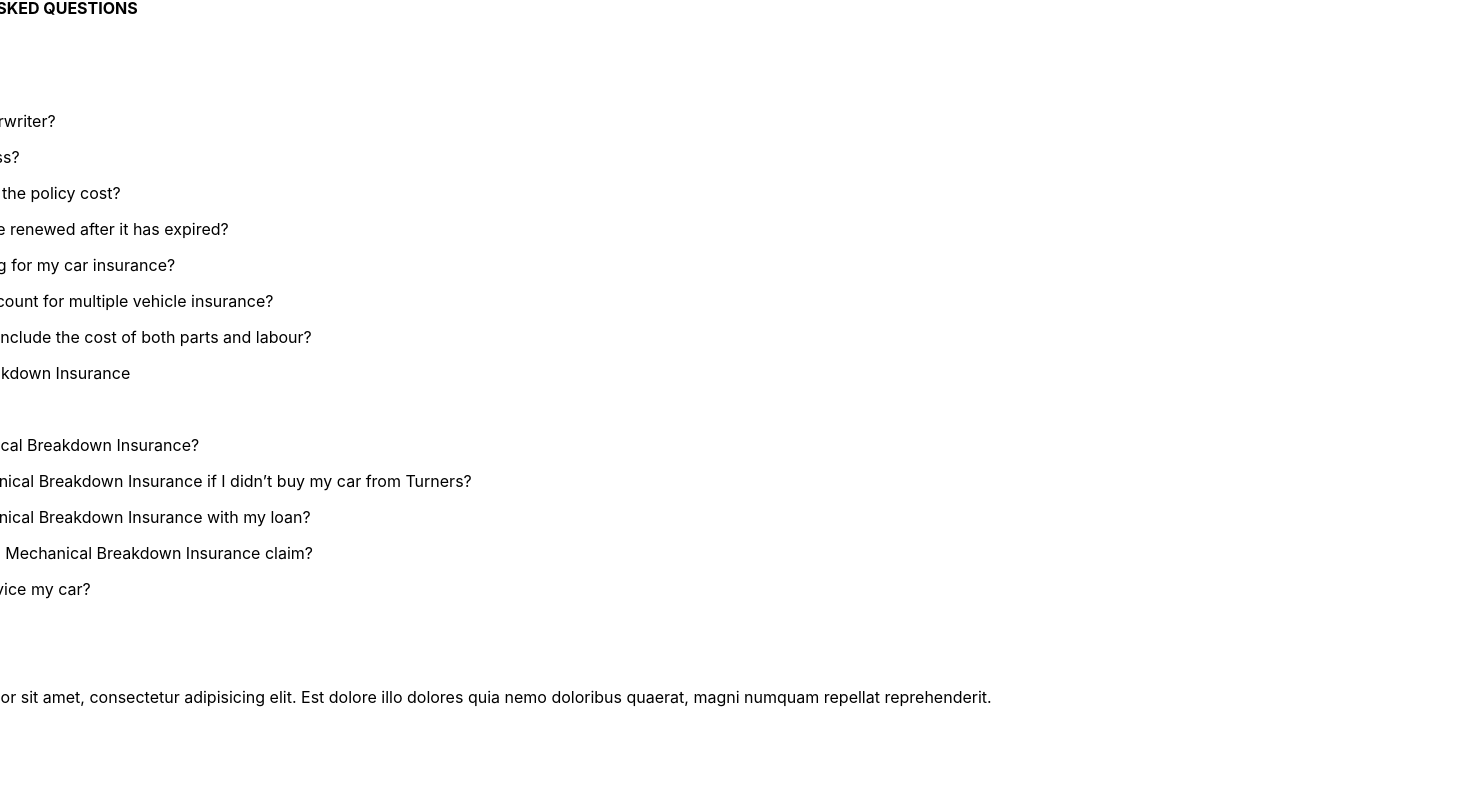
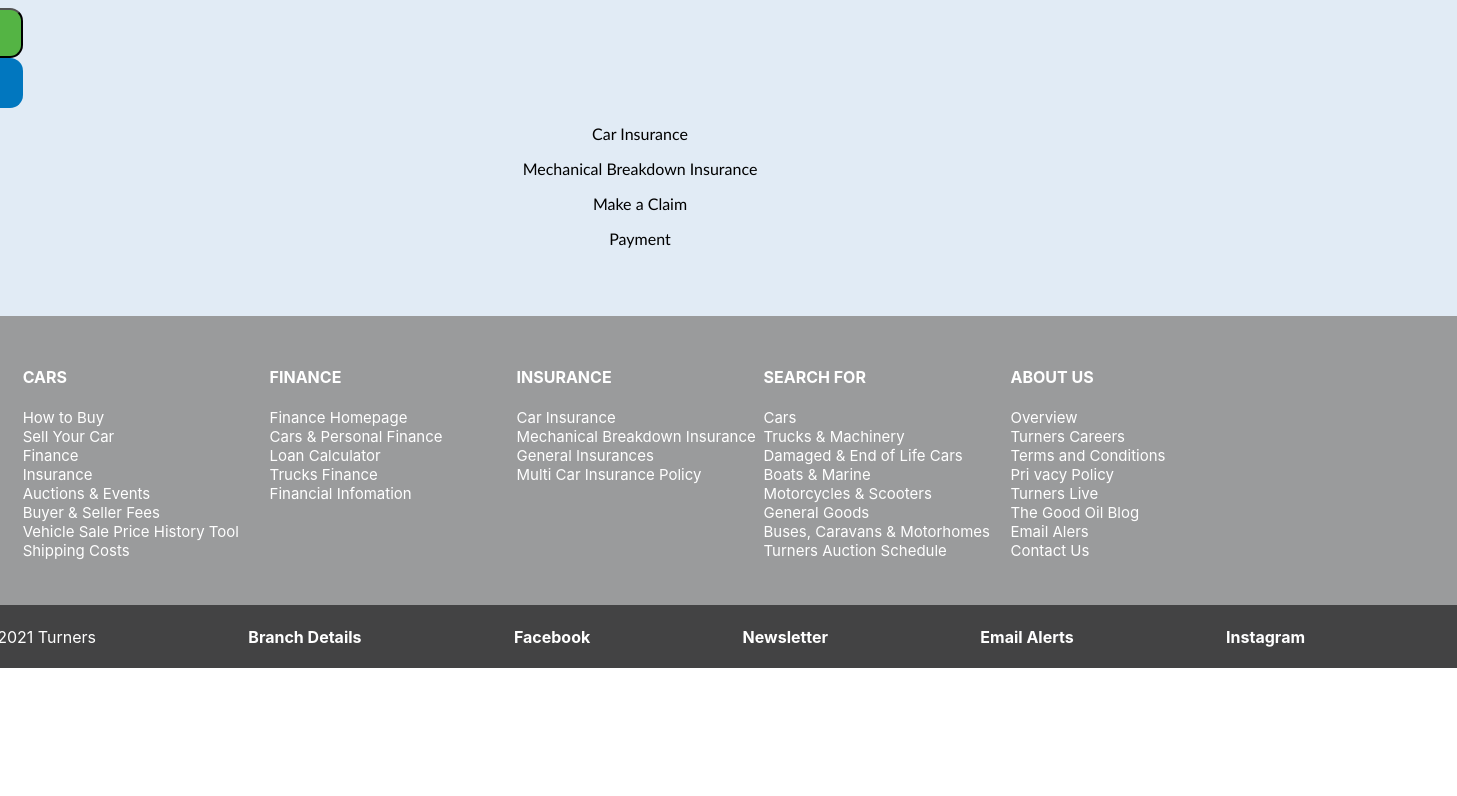
Before and after one commit to therealalyssa/mission5, a React (Create React App) app: page / in a window 1280 px wide. Shown: the part 1929-2725 px from the top of the page, 1457 px wide, since content can reach past the window. After the commit the page ends 2597 px from the top, so only its background shows below. Built offline with nearby package versions, Linux system fonts and the light colour scheme; grey boxes are pictures that could not be loaded.

Commit message:
changes to faq, links and footer

```diff
--- a/src/Components/FAQs.tsx
+++ b/src/Components/FAQs.tsx
@@ -1,119 +1,158 @@
 //Alyssa
+
 import React from 'react'
 
-function FAQs() {
+
+function FAQs(){
+
   return (
-    <section className="questions">
-        <div>
-          <h4>FREQUENTLY ASKED QUESTIONS</h4>
-        </div>
-        <div className="section-center">
-
-          <article className="question">
-
-            <div className="question-title">
-              <p>Car Insurance</p>
-              <button type="button" className="question-btn">
-                <span className="plus-icon">
-                  <i className="far fa-plus-square"></i>
-                </span>
-                <span className="minus-icon">
-                  < i className="far fa-minus-square"></i>
-                </span>
-              </button>
-            </div>
-            <div className="question-text">
-              <p>
-                Who is the underwriter?
-              </p>
-              <p>
-                What is an excess?
-              </p>
-              <p>How much does the policy cost?</p>
-              <p>Can my policy be renewed after it has expired?</p>
-              <p>Can I stop paying for my car insurance?</p>
-              <p>Do you have discount for multiple vehicle insurance?</p>
-              <p>Does the policy include the cost of both parts and labour?</p>
-            </div>
-          </article>
 
 
-          <article className="question">
+    <div className="faq-section">
 
-            <div className="question-title">
-              <p>Mechanical Breakdown Insurance </p>
-              <button type="button" className="question-btn">
-                <span className="plus-icon">
-                  <i className="far fa-plus-square"></i>
-                </span>
-                <span className="minus-icon">
-                  <i className="far fa-minus-square"></i>
-                </span>
-              </button>
-            </div>
+      <div className="faq-bg">
 
-            <div className="question-text">
-            <p>
-                What is Mechanical Breakdown Insurance?  </p>
-                <p>Can I get Mechanical Breakdown Insurance if I didn’t buy my car from Turners? </p>
-<p>Can I get Mechanical Breakdown Insurance with my loan? </p>
-<p>How do I make a Mechanical Breakdown Insurance claim? </p>
-<p>Do I need to service my car? </p>
-            </div>
-          </article>
+        <div>
+
+        <p>Frequently Asked Questions</p>
+        <button className="green-button2">Hi</button>
+          <div className='faqbutton1'>
+          Car Insurance
+          </div>
+          <p>Car Insurance</p>
+
+              <p>Mechanical Breakdown Insurance</p>
 
 
-          <article className="question">
+<p>Make a Claim</p>
 
-            <div className="question-title">
-              <p>Make a Claim</p>
 
-              <button type="button" className="question-btn">
-                <span className="plus-icon">
-                  <i className="far fa-plus-square"></i>
-                </span>
-                <span className="minus-icon">
-                  <i className="far fa-minus-square"></i>
-                </span>
-              </button>
-            </div>
+<p>Payment</p>
 
-            <div className="question-text">
-              <p>
-                Lorem ipsum dolor sit amet, consectetur adipisicing elit. Est
-                dolore illo dolores quia nemo doloribus quaerat, magni numquam
-                repellat reprehenderit.
-              </p>
-            </div>
-          </article>
+        </div>
+      </div>
+    </div> )};
+    export default FAQs;
 
-          <article className="question">
 
-            <div className="question-title">
-              <p>Payment</p>
 
-              <button type="button" className="question-btn">
-                <span className="plus-icon">
-                  <i className="far fa-plus-square"></i>
-                </span>
-                <span className="minus-icon">
-                  <i className="far fa-minus-square"></i>
-                </span>
-              </button>
-            </div>
 
-            <div className="question-text">
-              <p>
-                Lorem ipsum dolor sit amet, consectetur adipisicing elit. Est
-                dolore illo dolores quia nemo doloribus quaerat, magni numquam
-                repellat reprehenderit.
-              </p>
-            </div>
-          </article>
-          </div>
-      </section>
 
-  )
-}
+// import React from 'react'
 
-export default FAQs
+// function FAQs() {
+//   return (
+//     <section className="questions">
+//         <div>
+//           <h4>FREQUENTLY ASKED QUESTIONS</h4>
+//         </div>
+//         <div className="section-center">
+
+//           <article className="question">
+
+//             <div className="question-title">
+//               <p>Car Insurance</p>
+//               <button type="button" className="question-btn">
+//                 <span className="plus-icon">
+//                   <i className="far fa-plus-square"></i>
+//                 </span>
+//                 <span className="minus-icon">
+//                   < i className="far fa-minus-square"></i>
+//                 </span>
+//               </button>
+//             </div>
+//             <div className="question-text">
+//               <p>
+//                 Who is the underwriter?
+//               </p>
+//               <p>
+//                 What is an excess?
+//               </p>
+//               <p>How much does the policy cost?</p>
+//               <p>Can my policy be renewed after it has expired?</p>
+//               <p>Can I stop paying for my car insurance?</p>
+//               <p>Do you have discount for multiple vehicle insurance?</p>
+//               <p>Does the policy include the cost of both parts and labour?</p>
+//             </div>
+//           </article>
+
+
+//           <article className="question">
+
+//             <div className="question-title">
+//               <p>Mechanical Breakdown Insurance </p>
+//               <button type="button" className="question-btn">
+//                 <span className="plus-icon">
+//                   <i className="far fa-plus-square"></i>
+//                 </span>
+//                 <span className="minus-icon">
+//                   <i className="far fa-minus-square"></i>
+//                 </span>
+//               </button>
+//             </div>
+
+//             <div className="question-text">
+//             <p>
+//                 What is Mechanical Breakdown Insurance?  </p>
+//                 <p>Can I get Mechanical Breakdown Insurance if I didn’t buy my car from Turners? </p>
+// <p>Can I get Mechanical Breakdown Insurance with my loan? </p>
+// <p>How do I make a Mechanical Breakdown Insurance claim? </p>
+// <p>Do I need to service my car? </p>
+//             </div>
+//           </article>
+
+
+//           <article className="question">
+
+//             <div className="question-title">
+//               <p>Make a Claim</p>
+
+//               <button type="button" className="question-btn">
+//                 <span className="plus-icon">
+//                   <i className="far fa-plus-square"></i>
+//                 </span>
+//                 <span className="minus-icon">
+//                   <i className="far fa-minus-square"></i>
+//                 </span>
+//               </button>
+//             </div>
+
+//             <div className="question-text">
+//               <p>
+//                 Lorem ipsum dolor sit amet, consectetur adipisicing elit. Est
+//                 dolore illo dolores quia nemo doloribus quaerat, magni numquam
+//                 repellat reprehenderit.
+//               </p>
+//             </div>
+//           </article>
+
+//           <article className="question">
+
+//             <div className="question-title">
+//               <p>Payment</p>
+
+//               <button type="button" className="question-btn">
+//                 <span className="plus-icon">
+//                   <i className="far fa-plus-square"></i>
+//                 </span>
+//                 <span className="minus-icon">
+//                   <i className="far fa-minus-square"></i>
+//                 </span>
+//               </button>
+//             </div>
+
+//             <div className="question-text">
+//               <p>
+//                 Lorem ipsum dolor sit amet, consectetur adipisicing elit. Est
+//                 dolore illo dolores quia nemo doloribus quaerat, magni numquam
+//                 repellat reprehenderit.
+//               </p>
+//             </div>
+//           </article>
+//           </div>
+//       </section>
+
+//   )
+// }
+
+// export default FAQs;
--- a/src/Components/Footer.tsx
+++ b/src/Components/Footer.tsx
@@ -3,7 +3,14 @@
 
 function Footer() {
   return (
-    <div>Footersssss love me</div>
+    <div className='header2'>
+    <p>Ⓒ2021 Turners </p>
+    <h4>Branch Details</h4>
+    <h4>Facebook</h4>
+    <h4>Newsletter</h4>
+    <h4>Email Alerts</h4>
+    <h4>Instagram</h4>
+  </div>
   )
 }
 
--- a/src/Components/Links.tsx
+++ b/src/Components/Links.tsx
@@ -3,7 +3,60 @@
 
 function Links() {
   return (
-    <div>Links</div>
+    <div className='ins-types2'>
+    <div className='ins-type2'>
+      <h4>CARS</h4>
+      <p>How to Buy <br></br>
+Sell Your Car  <br></br>
+Finance <br></br>
+Insurance <br></br>
+Auctions & Events <br></br>
+Buyer & Seller Fees <br></br>
+Vehicle Sale Price History Tool <br></br>
+Shipping Costs</p>
+    </div>
+
+    <div className='ins-type2'>
+      <h4>FINANCE</h4>
+      <p>Finance Homepage <br></br>
+Cars & Personal Finance <br></br>
+Loan Calculator <br></br>
+Trucks Finance <br></br>
+Financial Infomation</p>
+    </div>
+
+    <div className='ins-type2'>
+      <h4>INSURANCE</h4>
+      <p>Car Insurance <br></br>
+Mechanical Breakdown Insurance <br></br>
+General Insurances <br></br>
+Multi Car Insurance Policy</p>
+    </div>
+
+    <div className='ins-type2'>
+      <h4>SEARCH FOR</h4>
+      <p>Cars  <br></br>
+Trucks & Machinery <br></br>
+Damaged & End of Life Cars <br></br>
+Boats & Marine <br></br>
+Motorcycles & Scooters <br></br>
+General Goods <br></br>
+Buses, Caravans & Motorhomes <br></br>
+Turners Auction Schedule</p>
+    </div>
+
+    <div className='ins-type2'>
+      <h4>ABOUT US</h4>
+      <p>Overview <br></br>
+Turners Careers <br></br>
+Terms and Conditions <br></br>
+Pri vacy Policy <br></br>
+Turners Live <br></br>
+The Good Oil Blog <br></br>
+Email Alers <br></br>
+Contact Us</p>
+    </div>
+  </div>
   )
 }
 
--- a/src/Styles/Header.css
+++ b/src/Styles/Header.css
@@ -3,6 +3,14 @@
   justify-content: space-between;
   align-items: center;
   background-color: #e1eaf4;
+}
+
+.header2 {
+  display: flex;
+  justify-content: space-evenly;
+  align-items: center;
+  background-color: #434344;
+  color: white;
 }
 
 .title {
--- a/src/Styles/Header.scss
+++ b/src/Styles/Header.scss
@@ -6,6 +6,16 @@
     align-items: center;
     background-color: $turnerOffWhite;
 }
+
+.header2{
+    display: flex;
+    justify-content:space-evenly;
+    align-items: center;
+    background-color: #434344;
+    color:white;
+}
+
+
 .title{
     margin-left: $sideMargin;
     margin-right: $sideMargin;
--- a/src/Styles/Profile.css
+++ b/src/Styles/Profile.css
@@ -119,10 +119,45 @@
   font-size: 15px;
 }
 
+.ins-types2 {
+  display: flex;
+  flex-direction: row;
+  text-align: left;
+  background-color: #9A9B9C;
+  padding-left: 200px;
+  padding-right: 200px;
+  padding-bottom: 30px;
+  padding-top: 30px;
+  color: white;
+}
+
+.ins-type2 {
+  width: 30%;
+}
+
+.ins-type2 h3 {
+  color: white;
+}
+
+.ins-type2 p {
+  font: "Gill Sans", "Gill Sans MT", Calibri, "Trebuchet MS", sans-serif;
+  font-size: 15px;
+}
+
 .honors {
   display: flex;
   align-items: center;
   background-color: #0177bf;
+  color: #ffffff;
+  height: 100px;
+  padding-left: 400px;
+  padding-right: 400px;
+}
+
+.faq {
+  display: flex;
+  align-items: center;
+  background-color: purple;
   color: #ffffff;
   height: 100px;
   padding-left: 400px;
@@ -159,4 +194,41 @@
 .transparent-button2:hover {
   background-image: none !important;
   background-color: #025B91 !important;
+}
+
+.faq-section {
+  display: flex;
+  flex-direction: column;
+}
+
+.faq-bg {
+  display: flex;
+  flex-direction: row;
+  justify-content: space-between;
+  width: 100%;
+  height: 28vw;
+  background-color: #E1EBF5;
+  background-repeat: no-repeat;
+  background-size: 100%;
+}
+
+.faq-bg p {
+  text-align: center;
+  padding-right: 700px;
+  padding-left: 700px;
+  font-family: "Gill Sans", "Gill Sans MT", Calibri, "Trebuchet MS", sans-serif;
+  white-space: nowrap;
+}
+
+.faqbutton1 {
+  display: flex;
+  justify-content: center;
+  align-items: center;
+  background-color: #0177bf;
+  color: #ffffff;
+  width: 200px;
+  height: 50px;
+  font-size: 18px;
+  font-family: "Gill Sans", "Gill Sans MT", Calibri, "Trebuchet MS", sans-serif;
+  border-radius: 13px;
 }/*# sourceMappingURL=Profile.css.map */
--- a/src/Styles/Profile.scss
+++ b/src/Styles/Profile.scss
@@ -1,4 +1,6 @@
 @import '../Variables/Variables.scss';
+
+
 .profile-section{
     display: flex;
     flex-direction: column;
@@ -24,6 +26,7 @@
     background-repeat:no-repeat;
     background-size: 100%;
 }
+
 
 
 .turner-text2 {
@@ -112,6 +115,32 @@
     font:$bodyFont;
     font-size: 15px;
 }
+
+.ins-types2{
+    display: flex;
+    flex-direction: row;
+    text-align: left;
+    background-color: #9A9B9C;
+    padding-left: $sideMargin;
+    padding-right: $sideMargin;
+    padding-bottom: 30px;
+    padding-top: 30px;
+    color:white;
+}
+
+.ins-type2{
+    width: 30%;
+}
+.ins-type2 h3{
+    color: white;
+}
+.ins-type2 p{
+    font:$bodyFont;
+    font-size: 15px;
+}
+
+
+
 .honors{
     display: flex;
     align-items: center;
@@ -121,6 +150,18 @@
     padding-left: $sideMargin+200;
     padding-right: $sideMargin+200;
 }
+
+.faq{
+    display: flex;
+    align-items: center;
+    background-color: purple;
+    color: $turnerWhite;
+    height: 100px;
+    padding-left: $sideMargin+200;
+    padding-right: $sideMargin+200;
+}
+
+
 .badges img{
     width: 125px;
     padding: 20px;
@@ -151,4 +192,67 @@
 .transparent-button2:hover {
     background-image: none !important;
     background-color: #025B91 !important;
+  }
+
+  .faq-section{
+    display: flex;
+    flex-direction: column;
 }
+
+.faq-bg{
+    display: flex;
+    flex-direction: row;
+    justify-content: space-between;
+    width: 100%;
+    height: 28vw;
+    background-color:#E1EBF5;
+    background-repeat:no-repeat;
+    background-size: 100%;
+}
+
+
+.faq-bg p{
+    text-align: center;
+    padding-right: 700px;
+    padding-left: 700px;
+    font-family: $bodyFont;
+    white-space:nowrap;
+
+
+}
+
+.faqbutton1 {
+    display: flex;
+    justify-content: center;
+    align-items: center;
+    background-color: #0177bf;
+    color: #ffffff;
+    width: 200px;
+    height: 50px;
+    font-size: 18px;
+    font-family: "Gill Sans", "Gill Sans MT", Calibri, "Trebuchet MS", sans-serif;
+    border-radius: 13px;
+  }
+
+// .profile-section2{
+//     display: flex;
+//     flex-direction: column;
+// }
+
+// .honors2{
+//     display: flex!important;
+//     align-items: center!important;
+//     background-color: $turnerBlue!important;
+//     color: $turnerWhite!important;
+//     height: 100px!important;
+//     padding-left: $sideMargin+200!important;
+//     padding-right: $sideMargin+200!important;
+// }
+
+// .honors2 p{
+//     text-align: center!important;
+//     padding-right: 50px!important;
+//     padding-left: 50px!important;
+//     font-family: $bodyFont!important;
+
+// }
```
Also changed, not shown: 2 other files (tests, documents, lock files or other folders).
